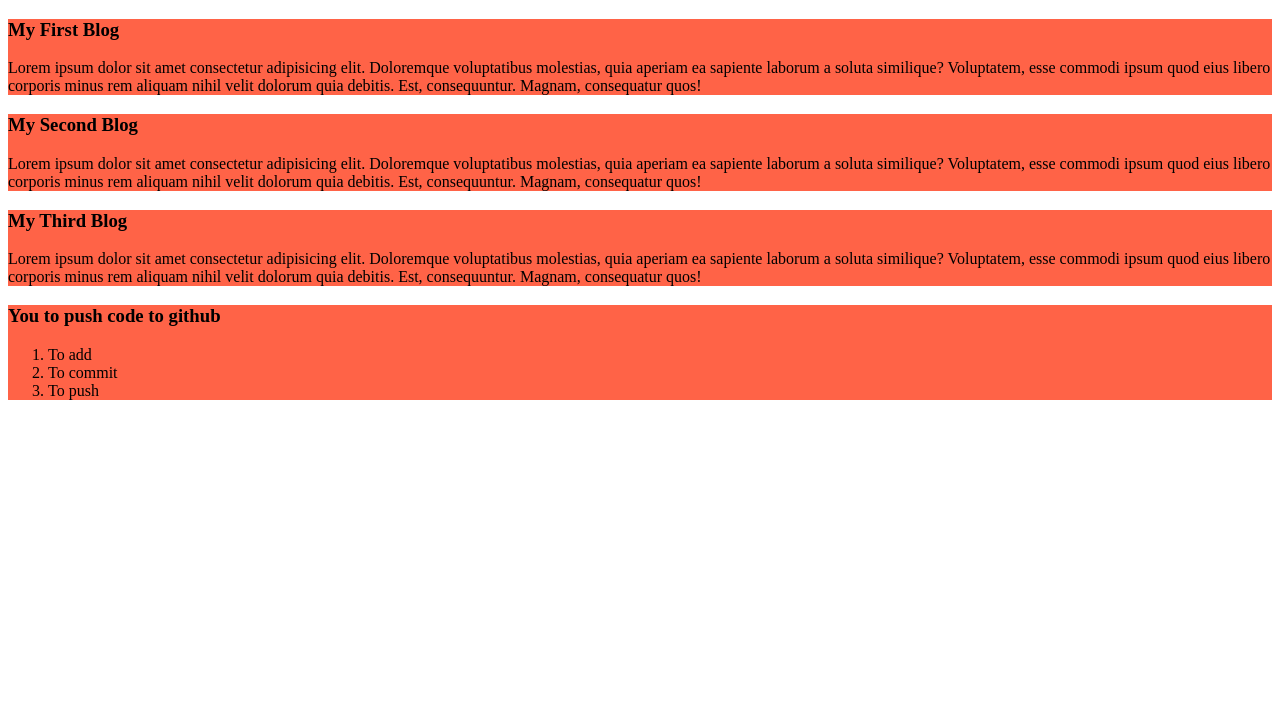
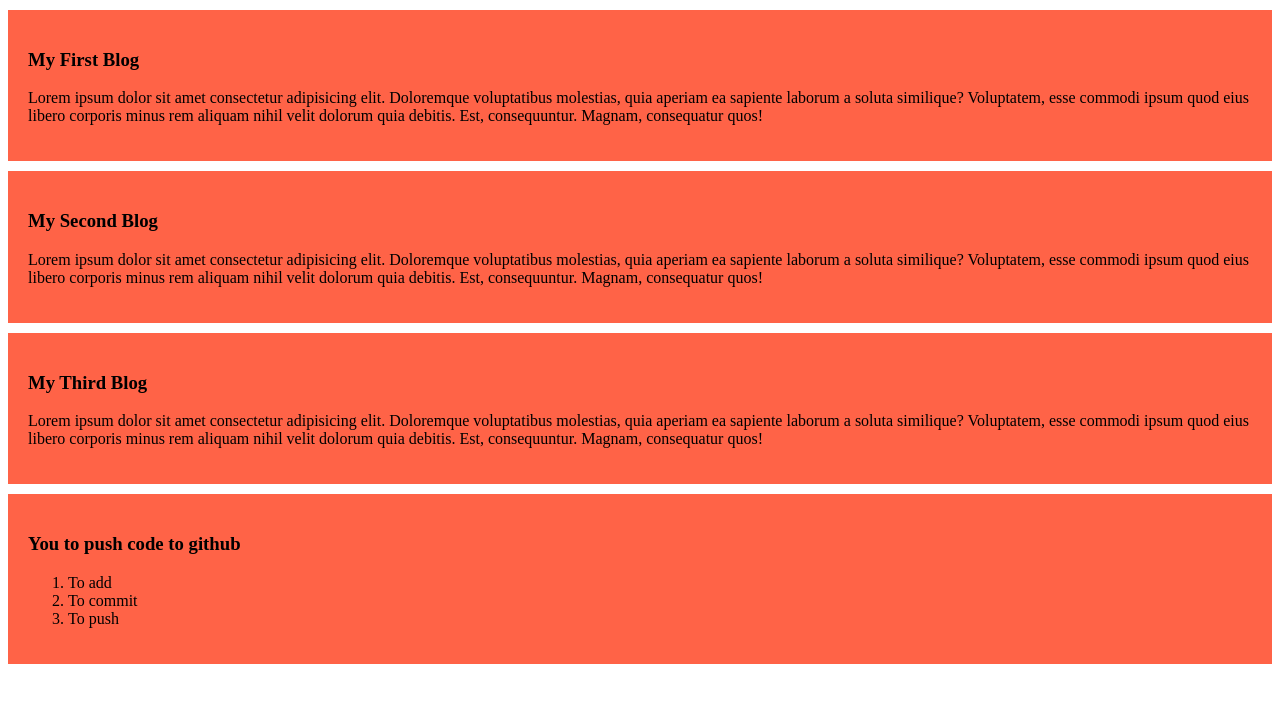
Before and after one commit to Rabiul-Sohel/my-simple-website, a plain HTML site: page index.html in a window 1280 px wide. Drawn offline with Linux system fonts and the light colour scheme.

Commit message:
aadffddf

```diff
--- a/style.css
+++ b/style.css
@@ -1,3 +1,5 @@
 div{
   background-color: tomato;
+  padding: 20px;
+  margin-top: 10px;
 }
```
Also changed, not shown: index.html (+1 -1 lines).
